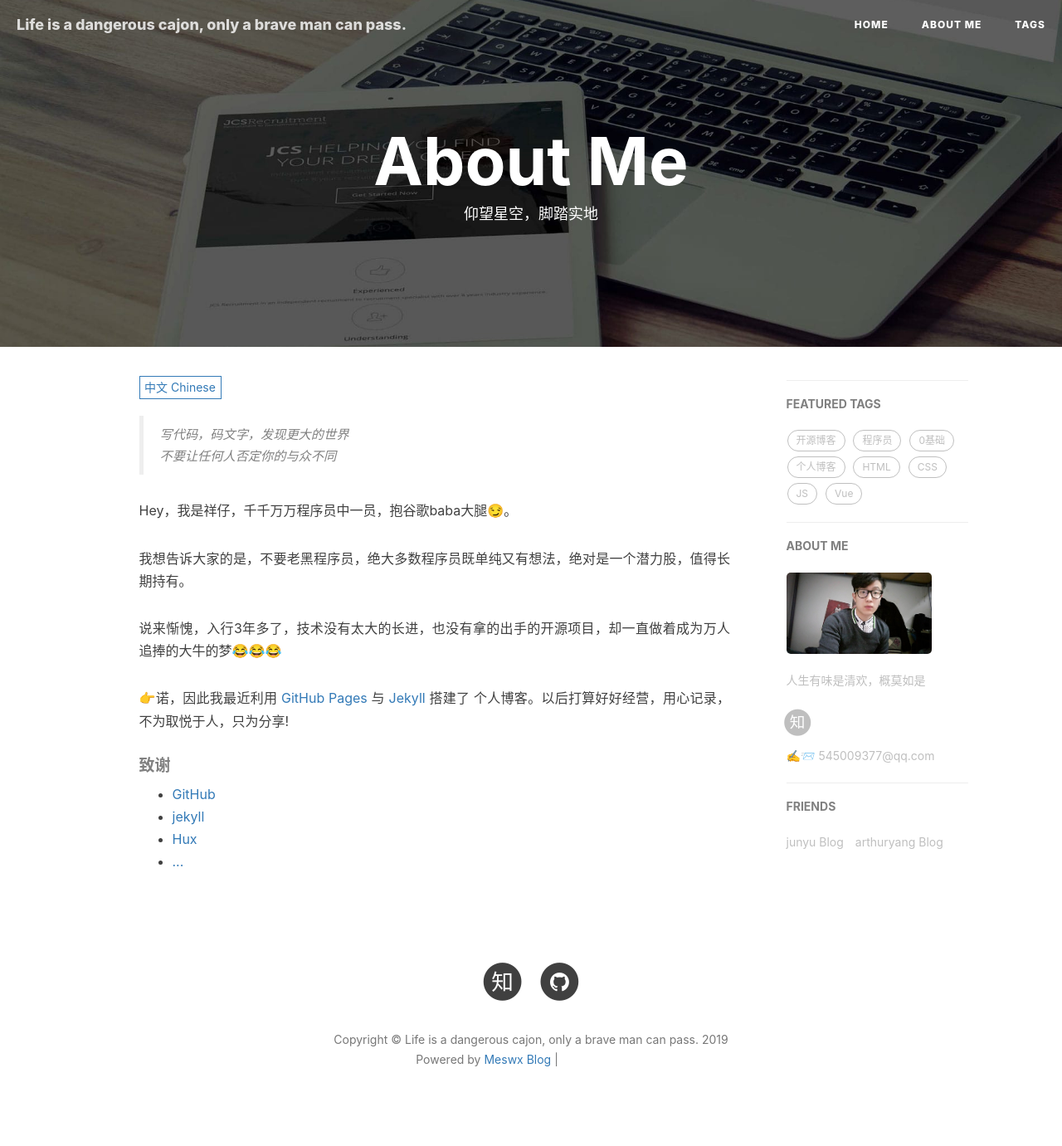
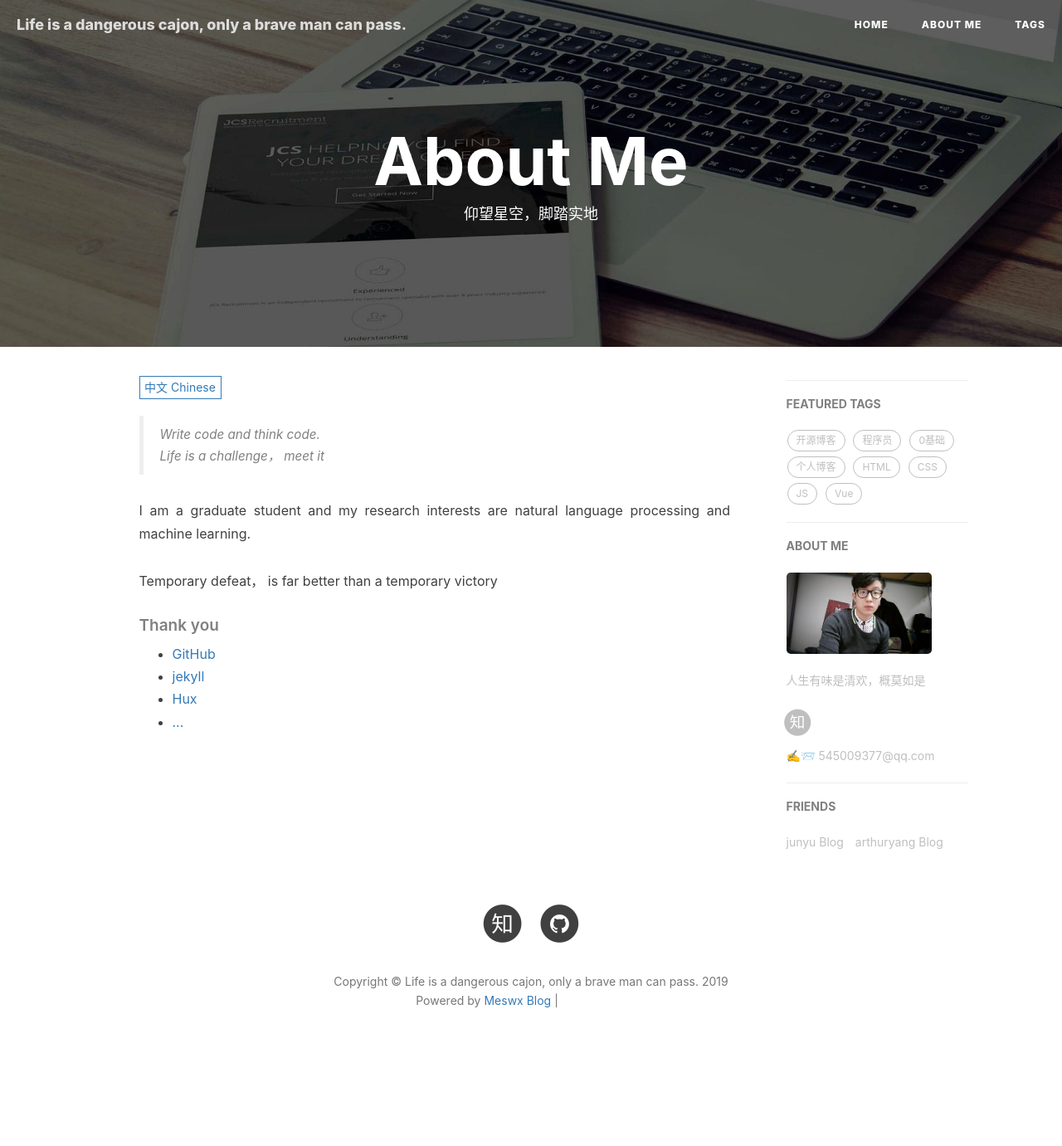
Before and after one commit to AIaimuti/aiaimuti.github.io, a Jekyll site: the page built from about.html, in a window 1280 px wide. Shown: the whole page at 83% size. Built offline with Jekyll 4.4.1, drawn with Linux system fonts in a browser that asks for light colours; nearby versions of some CDN libraries; comment, search, counter and statistics services are not loaded; after the commit the page ends 1310 px from its top, so only the background shows below that; grey boxes are pictures that could not be loaded.

Commit message:
Update about.html

```diff
--- a/about.html
+++ b/about.html
@@ -15,20 +15,13 @@ multilingual: true
 <!-- Chinese Version -->
 <div class="zh post-container">
 
-    <blockquote><p>写代码，码文字，发现更大的世界<br>
-    不要让任何人否定你的与众不同</p></blockquote>
+    <blockquote><p>Write code and think code.<br>
+    Life is a challenge， meet it</p></blockquote>
+    <p>I am a graduate student and my research interests are natural language processing and machine learning.</p>
 
-    <p>Hey，我是祥仔，千千万万程序员中一员，抱谷歌baba大腿😏。</p>
+    <p>Temporary defeat， is far better than a temporary victory</p>
 
-    <p>我想告诉大家的是，不要老黑程序员，绝大多数程序员既单纯又有想法，绝对是一个潜力股，值得长期持有。</p>
-
-    <p>说来惭愧，入行3年多了，技术没有太大的长进，也没有拿的出手的开源项目，却一直做着成为万人追捧的大牛的梦😂😂😂</p>
-
-    <p>👉诺，因此我最近利用 <a target="_blank" href="https://pages.github.com/">GitHub Pages</a> 与 <a href="http://jekyll.com.cn/">Jekyll</a> 搭建了 个人博客。以后打算好好经营，用心记录，不为取悦于人，只为分享!</p>
-
-    <p></p>
-
-    <h5>致谢</h5>
+    <h5>Thank you </h5>
 
     <ul>
         <li><a target="_blank" href="https://github.com">GitHub</a></li>
@@ -38,31 +31,7 @@ multilingual: true
     </ul>
 </div>
 
-<!-- English Version -->
-<div class="en post-container">
 
-    <blockquote><p>Write code, Write article, Discover the bigger world<br>
-    Don't let anyone tell you different</p></blockquote>
-
-    <p>Hey, I'm xiang zai, one of the millions of programmers, holding Google baba thigh😏.</p>
-
-    <p>What I want to tell you is, do not old black programmer, the vast majority of programmers both simple and have ideas, is definitely a potential stock, worth holding for a long time.</p>
-
-    <p>I am ashamed to say that I have been in the industry for more than 3 years, but the technology has not improved much, and the open source projects that have not been taken have been dreaming of becoming a big cow pursued by ten thousand people😂😂😂.</p>
-
-    <p>👉, so I use <a target="_blank" href="https://pages.github.com/">GitHub Pages</a> and <a target="_blank" href="http://jekyll.com.cn/">Jekyll</a> build my blog recently. I plan to do a good job in the future, record carefully, not to please others, just to share!</p>
-
-    <p></p>
-
-    <h5>Thanks</h5>
-
-    <ul>
-        <li><a target="_blank" href="https://github.com">GitHub</a></li>
-        <li><a target="_blank" href="http://jekyll.com.cn/">jekyll</a></li>
-        <li><a target="_blank" href="http://huangxuan.me/">Hux</a></li>
-        <li><a href="#">...</a></li>
-    </ul>
-</div>
 
 <!-- Handle Language Change -->
 <script type="text/javascript">
```
